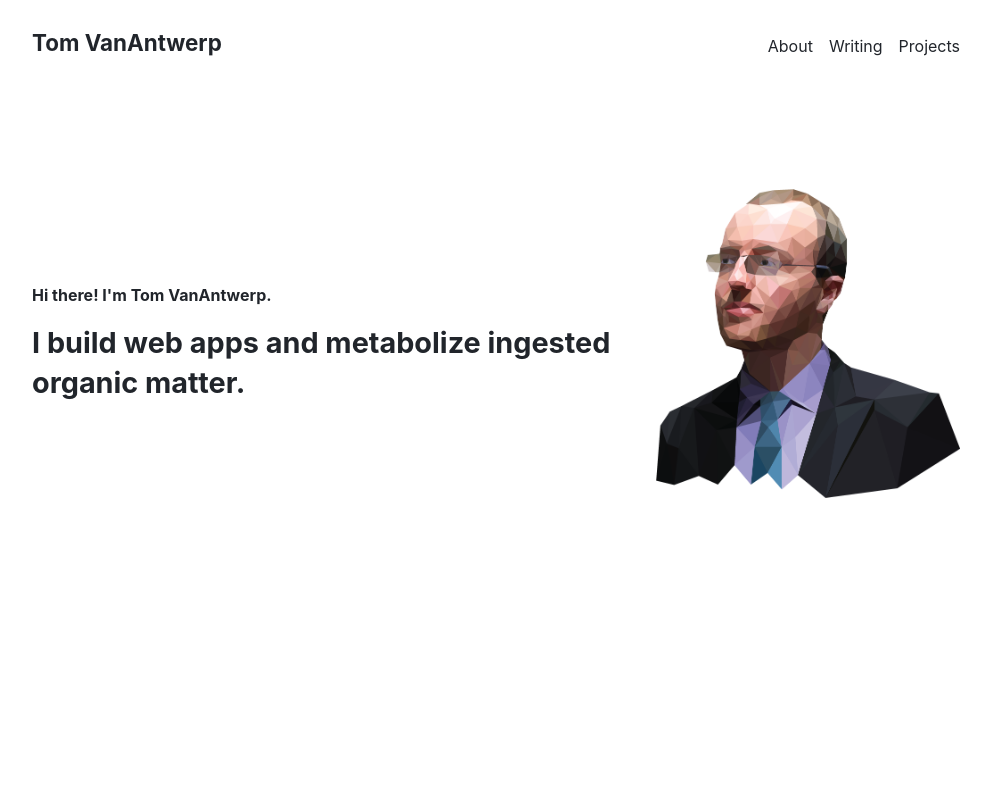
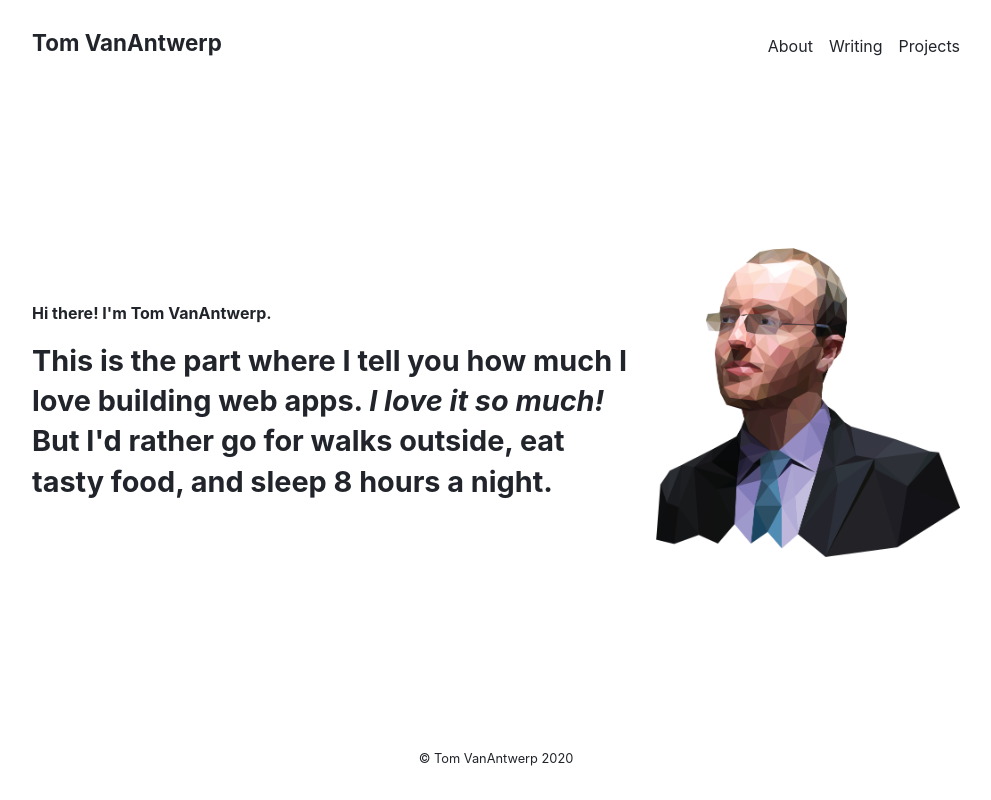
Before and after one commit to tvanantwerp/tomvanantwerp.com, a Next.js app: page / in a window 1280 px wide. Shown: the whole page, without its empty margins (144-1135 px from the left). Built offline with nearby package versions, Linux system fonts and the light colour scheme.

Commit message:
Add footer component

```diff
--- /dev/null
+++ b/components/footer.js
@@ -0,0 +1,17 @@
+import Link from 'next/link';
+import styled from 'styled-components';
+
+import { siteTitle } from '@components/head';
+
+const StyledFooter = styled.footer`
+  font-size: 0.8rem;
+  text-align: center;
+`;
+
+export default function Footer() {
+  return (
+    <StyledFooter>
+      <p>{`© ${siteTitle} ${new Date().getFullYear()}`}</p>
+    </StyledFooter>
+  );
+}
--- a/components/layout.js
+++ b/components/layout.js
@@ -3,6 +3,7 @@ import {reset} from 'styled-reset';
 
 import Head from '@components/head';
 import Nav from '@components/nav';
+import Footer from '@components/footer';
 
 const GlobalStyle = createGlobalStyle`
   :root {
@@ -40,11 +41,20 @@ const GlobalStyle = createGlobalStyle`
   p {
     line-height: 1.4;
   }
+
+  em {
+    font-style: italic;
+  }
+
+  strong {
+    font-style: bold;
+  }
 `;
 
 const Wrapper = styled.div`
+  align-items: center;
   display: grid;
-  grid-template: auto 1fr auto;
+  grid-template-rows: auto 1fr auto;
   margin: 1rem auto;
   max-width: var(--max-width);
   min-height: calc(100vh - 2rem);
@@ -59,7 +69,7 @@ export default function Layout({ children }) {
       <Wrapper>
         <Nav />
         <main>{children}</main>
-        <footer></footer>
+        <Footer />
       </Wrapper>
     </>
   );
--- a/pages/index.js
+++ b/pages/index.js
@@ -65,7 +65,7 @@ export default function Home() {
         <Image src="/tom.png" alt="Illustration of Tom VanAntwerp" />
         <Text>
           <Intro>Hi there! I'm Tom VanAntwerp.</Intro>
-          <Description>I build web apps and metabolize ingested organic matter.</Description>
+          <Description>This is the part where I tell you how much I love building web apps. <em>I love it so much!</em> But I'd rather go for walks outside, eat tasty food, and sleep 8 hours a night.</Description>
         </Text>
       </Splash>
     </div>
```
